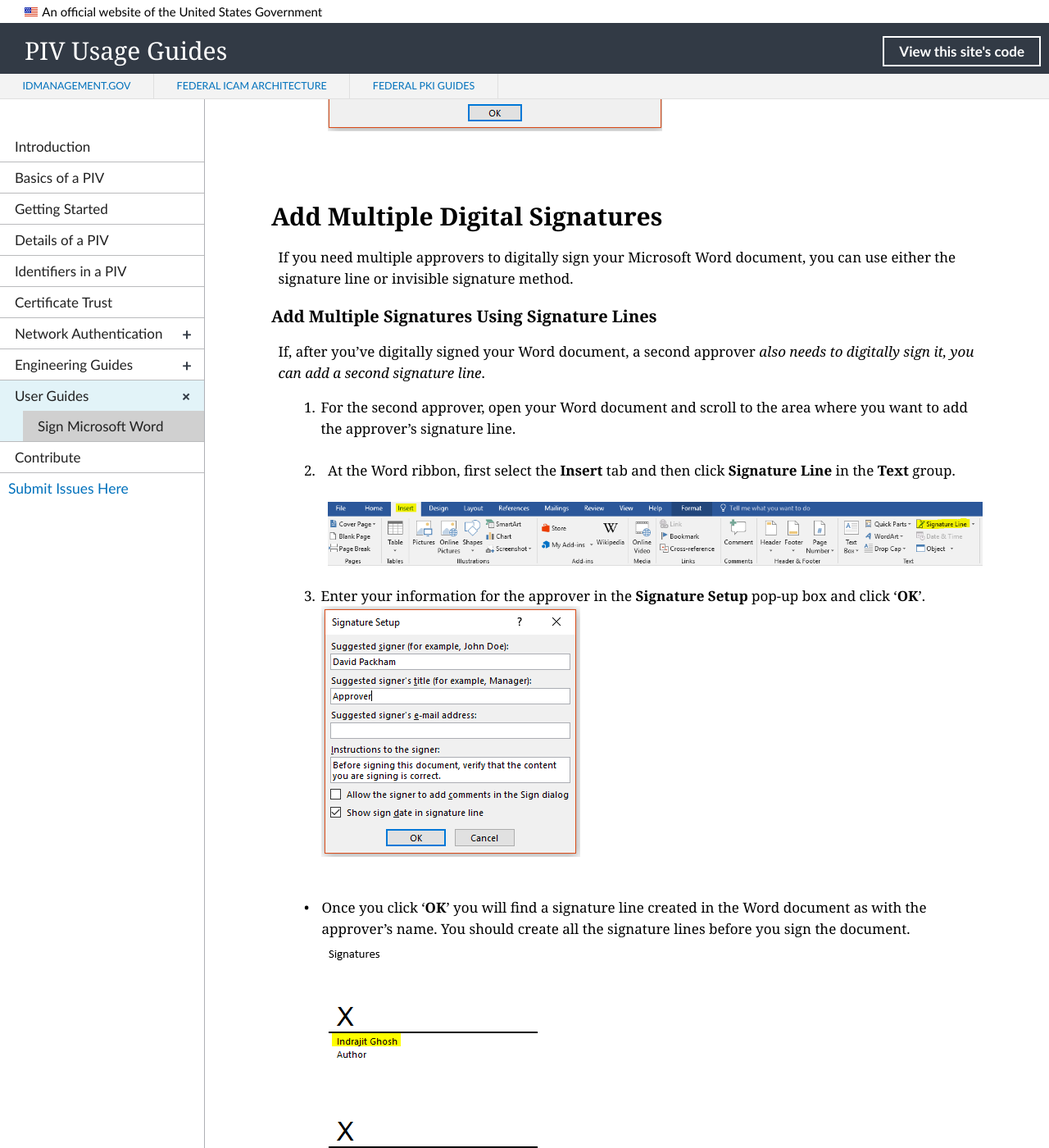
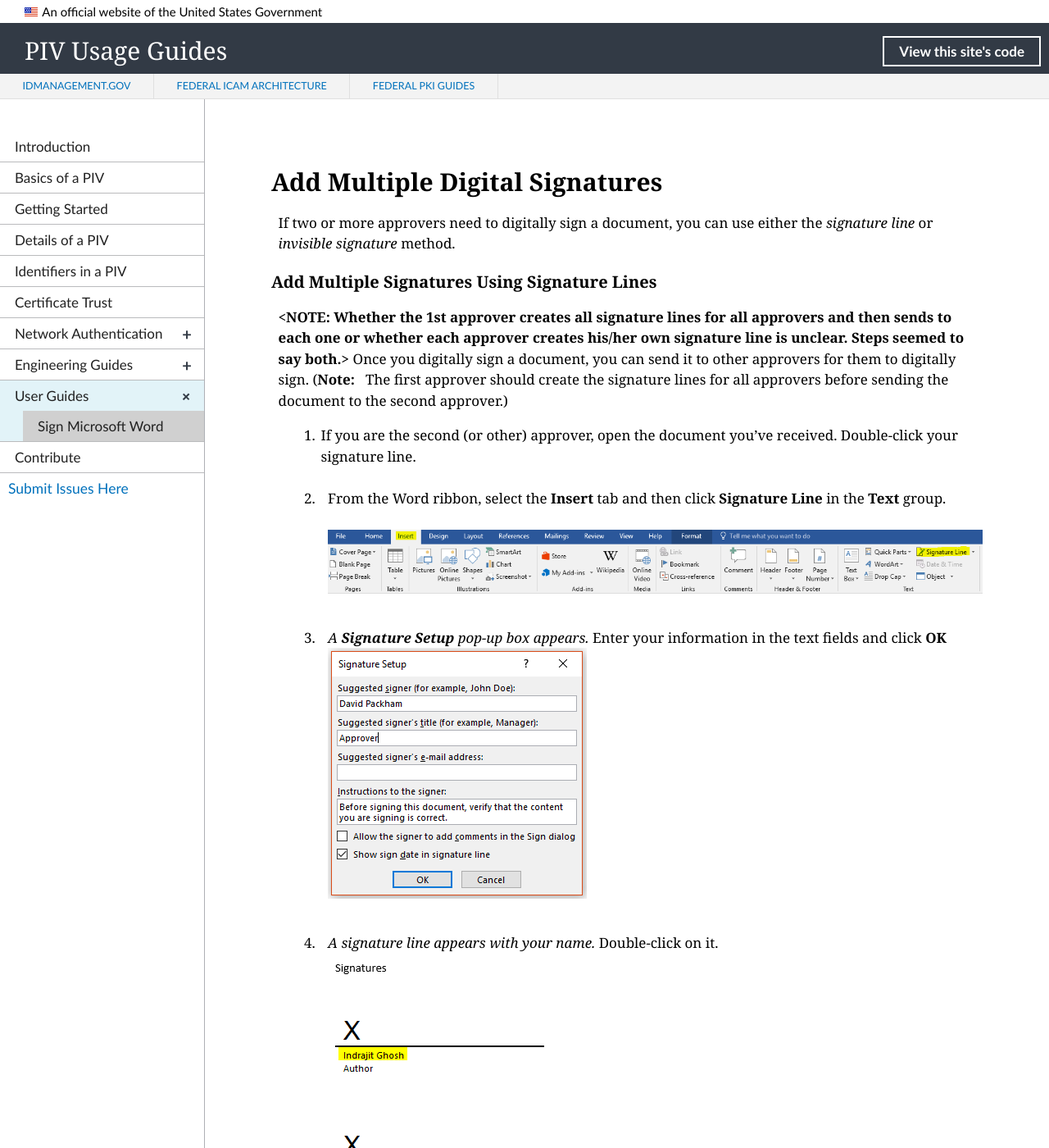
Before and after one commit to GSA/piv-guides, a Jekyll site: the page built from _userguides/01_digital_signing.md, in a window 1280 px wide and 1400 px high, scrolled down 4171 px. Shown: the whole window at 82% size. Built offline with Jekyll 4.4.1, drawn with Linux system fonts in a browser that asks for light colours; nearby versions of some CDN libraries; library files that are not in the unit come from our copies; some of the changed text lies outside the part shown.

Commit message:
Update 01_digital_signing.md
Editorial changes (in process)

```diff
--- a/_userguides/01_digital_signing.md
+++ b/_userguides/01_digital_signing.md
@@ -13,17 +13,18 @@
 - [Add a Digital Signature Using Signature Line](#add-a-digital-signature-using-a-signature-line)
 - [Add an Invisible Digital Signature](#add-an-invisible-digital-signature)
 - [Add Multiple Digital Signatures](#add-multiple-digital-signatures)
-- [Remove a Signature](#remove-a-signature)
-- [Verify a Digital Signature](#verify-a-digital-signature)
+- [Add Multiple Invisible Signatures](#add-multiple-invisible-signatures)
+- [Remove a Digital Signature](#remove-a-digital-signature)
+- [View Digital Signatures](#view-digital-signatures)
 - [Change a Signature Algorithm](#change-a-signature-algorithm)
 - [Additional Resources](#additional-resources)
 
 ## Add a Digital Signature Using a Signature Line
+<!--For multiple approvers, couldn't we say "repeat these steps for multiple approvers to add their digital signatures"?-->
+{% include alert-info.html content="These digital-signing steps may be used for Microsoft Word 2010, 2013 and 2016. Certain steps and screens may differ for older versions of Microsoft Word." %}
 
-{% include alert-info.html content="These digital-signing steps may be used for Microsoft Word 2010, 2013 and 2016. Certain steps and screen contents may differ for older versions of Microsoft Word." %}
-
-1. Open your Microsoft Word document and scroll to the area where you want to add your signature line.
-2. At the Word ribbon, first select the **Insert** tab and then click **Signature Line** in the **Text** group.<br/>
+1. Open your Microsoft Word document. Click where you want to add your signature line.
+2. From the Word ribbon, select the **Insert** tab and then click **Signature Line** in the **Text** group.<br/>
 ![Insert Signature Line]({{site.baseurl}}/img/word-signature-1.png)
 
 3. _A **Signature Setup** pop-up box appears._ Enter your information in the text fields and click **OK**.<br/>
@@ -32,111 +33,107 @@
 4. _A signature line appears._ Double-click on it. <br/>
 ![Signature Line]({{site.baseurl}}/img/word-signature-3.png)
 
-5. _A **Sign** pop-up box appears._ At the **X**, type your name. Next, look at the **Signing as:** field. _You should see your name and certificate information._ If you don't, click the **Change** button to switch certificates and click **Sign**.<br/>
+5. _A **Sign** pop-up box appears._ At the **X**, type your name. Next, look at the **Signing as:** field. _You should see your name and certificate information._ If you don't, click the **Change** button to select a different certificate and click **Sign**.<br/>
 ![Sign Box]({{site.baseurl}}/img/word-signature-4.png)
 
 6. Enter your Smart Card (PIV) PIN and click **OK**.<br/>
 ![PIV PIN]({{site.baseurl}}/img/word-signature-5.png)
 
-7. _The **Signature Confirmation** box lets you know that your digital signature was saved._ Click **OK**. <br/>
+7. _The **Signature Confirmation** box tells you that Word saved your digital signature._ Click **OK**. <br/>
 ![Signature Confirm]({{site.baseurl}}/img/word-signature-6.png)
 
 ![Marked as final]({{site.baseurl}}/img/word-signature-7.png)
 
-{% include alert-info.html content="Once you've digitally signed your document, if you edit the document, it will remove the digital signature. Don't worry--if editing _is_ needed, you can repeat the digital signing process above again." %}
+{% include alert-info.html content="Once you digitally sign your document, if you edit it, Word will remove the digital signature. Don't worry! You can always go back to Step 1 and digitally sign it again." %}
 
 <br/>
 
 ## Add an Invisible Digital Signature
+<!--Where did the user here make his/her name invisible?  Don't see that step. Tested procedure and I can still see my name in the list of approvers and in the certificate information. Is it because the user didn't insert a signature line?  -->
+You can add an _invisible digital signature_ to prevent your name from appearing in a document.
 
-If you don't want your name to appear in your Microsoft Word document, you can add an _invisible digital signature_.
-
-1. Open your Word document and click the **File** tab.
+1. Open your document and click the **File** tab.
 
 2. Click **Info** and then click **Protect Document**.<br/>
 ![Protect Document]({{site.baseurl}}/img/word-signature-9.png)
 
 3. From the **Protect Document** drop-down menu, click **Add a Digital Signature**.
 
-4. Select a **Commitment Type** and click **Sign**.<br/>
+4. Select a **Commitment Type**, such as _created and approved this document_, and then click **Sign**.<br/>
 ![Sign Document]({{site.baseurl}}/img/word-signature-10.png)
 
 5. Enter your Smart Card (PIV) PIN and click **OK**.<br/>
 ![PIV PIN]({{site.baseurl}}/img/word-signature-5.png)
 
-6. _The **Signature Confirmation** box lets you know that your digital signature was saved._ Click **OK**.<br/>
+6. _The **Signature Confirmation** box tells you that Word saved your digital signature._ Click **OK**.<br/>
 ![Signature Confirm]({{site.baseurl}}/img/word-signature-6.png)
 
 <br/>
 
 ## Add Multiple Digital Signatures
 
-If you need multiple approvers to digitally sign your Microsoft Word document, you can use either the signature line or invisible signature method.
+If two or more approvers need to digitally sign a document, you can use either the _signature line_ or _invisible signature_ method.
 
 ### Add Multiple Signatures Using Signature Lines
+**<NOTE: Whether the 1st approver creates all signature lines for all approvers and then sends to each one or whether each approver creates his/her own signature line is unclear. Steps seemed to say both.>**
+Once you digitally sign a document, you can send it to other approvers for them to digitally sign. (**Note:**&nbsp;&nbsp; The first approver should create the signature lines for all approvers before sending the document to the second approver.)
 
-If, after you've digitally signed your Word document, a second approver _also needs to digitally sign it, you can add a second signature line_.<!--How many total signers can be added to a document? We could say "up to X approvers may sign a document."  These instructions assume that the first approver has already digitally signed the document. Not so clear.-->
-
-1. For the second approver, open your Word document and scroll to the area where you want to add the approver's signature line.<!--Shouldn't the second approver be taking these actions himself?-->
-2. At the Word ribbon, first select the **Insert** tab and then click **Signature Line** in the **Text** group.<br/><br/>
+1. If you are the second (or other) approver, open the document you've received. Double-click your signature line.
+2. From the Word ribbon, select the **Insert** tab and then click **Signature Line** in the **Text** group.<br/><br/>
 ![Signature Line]({{site.baseurl}}/img/word-signature-1.png)
 
-3. Enter your information for the approver in the **Signature Setup** pop-up box and click '**OK**'.<br/>
+3. _A **Signature Setup** pop-up box appears._ Enter your information in the text fields and click **OK**<br/>
 ![Signature Setup]({{site.baseurl}}/img/word-signature-13.png)
 
-- Once you click '**OK**' you will find a signature line created in the Word document as with the approver's name. You should create all the signature lines before you sign the document.<br/>
+4. _A signature line appears with your name._ Double-click on it. <!--Can the first approver create signature lines for all the approvers in advance? Before the 1st sends it to the 2nd and 3rd?--><br/>
 ![Signature Line]({{site.baseurl}}/img/word-signature-14.png)
 
-- Double click your signature link to display a pop-up box to sign. Type your name in the box. Verify that the '**Signing as:**' has your certificate information in the box. If not, you should switch certificate using the '_Change_' button. Click '**Sign**'.<br/>
+5. _A **Sign** pop-up box appears._ At the **X**, type your name. Next, look at the **Signing as:** field. _You should see your name and certificate information._ If you don't, click the **Change** button to select a different certificate and click **Sign**.<br/>
 ![Signature Box]({{site.baseurl}}/img/word-signature-4.png)
 
-- You will be prompted to enter your Smart Card (PIV) PIN. Click '**OK**'.<br/>
+6. Enter your Smart Card (PIV) PIN and click **OK**..<br/>
 ![Certificate PIN]({{site.baseurl}}/img/word-signature-5.png)
 
-- _The **Signature Confirmation** box lets you know that your digital signature was saved._ Click **OK**..<br/>
+7. _The **Signature Confirmation** box tells you that Word saved your digital signature._ Click **OK**. <br/>
 ![Signature Confirm]({{site.baseurl}}/img/word-signature-6.png)
 
-- Now you can send this digitally signed document to the approver.
+8. Now you can send the digitally signed document to the next approver. _Each successive approver will be able to open the document and double-click the **Signature Line** with his/her name and complete the signing process._
 
-- The approver will be able to open the document and double-click the '**Signature Line**' corresponding to their name, and complete their signing process.
+### Add Multiple Invisible Signatures
+**<We don't need to repeat the procedures if we refer them to the previous "Invisible Signature" section. Are the procedures identical?>**
+One or more approvers may sign a document by using the _invisible signature_ method: [Add an Invisible Digital Signature](#add-an-invisible-digital-signature).
 
-### Multiple Signatures Using Invisible Signature
+1. Open your document and click the **File** tab.
 
-You can allow another user to sign the document without the signature line using the 'Invisible Signature' method. You can follow the same steps as provided for the invisible signature.
+2. Click **Info** and then click **Protect Document**.<br/>
+![Protect Document]({{site.baseurl}}/img/word-signature-9.png)
 
-- Open your Word document and click on the '**File**' tab.
+3. From the **Protect Document** drop-down menu, click **Add a Digital Signature**.
 
-- Click '**Info**' and then click '**Protect Document**'.<br/>
-![Protect Document]({{site.baseurl}}/img/word-signature-15.png)
-
-- From the drop down menu, click '**Add a Digital Signature**'.
-
-- Complete the signature steps for invisible signature.
-
-- You will now see multiple signatures in the document.
+4. Complete the signing steps to add _invisible signatures_. _The final approver will see multiple invisible signatures in the document._
 
 ![View Signature]({{site.baseurl}}/img/word-signature-12.png)
 
 <br/>
 
-## Verify Digital Signature
+## View Digital Signatures
 
-{% include alert-warning.html content="You may face compatibility issues with digital signature in Word 2013 document while opening in Word 2010 or 2007." %}
+{% include alert-warning.html content="If you use Word 2013 and open digitally signed Word 2007 or 2010 documents, you may encounter compatibility issues." %}
+<!--"Compatibility issues" means that the signatures will not be there?-->
+You can view digital signatures in a Word document in one of two ways:
 
-You can view the signatures for a Word document by either one of these two ways.
-
-- You can click the '**View Signatures**' button on top of the document.
+1. Click the **View Signatures** button just below the Word ribbon.
 ![View Signature]({{site.baseurl}}/img/word-signature-16.png)
 
-- Click on the '**File**' tab and then click '**View Signatures**' in the '**Info**' section.<br/>
+2. Click the **File** tab and then click **View Signatures** in the **Info** section.<br/>
 ![View Signature]({{site.baseurl}}/img/word-signature-11.png)
 
-- In the '**Signatures**' box, you will be able to see the signature details and status.
+For either option, you will be able to see the signature details and status in the **Signatures** box.
 ![View Signature]({{site.baseurl}}/img/word-signature-17.png)
 
 <br/>
 
-## Remove Signature From Microsoft Word
+## Remove a Digital Signature
 
 To remove a signature:
 - Open the Word document and navigate to the signature line. If there is no signature line, you can select the signature to delete from the '**Signatures**' box.
```
